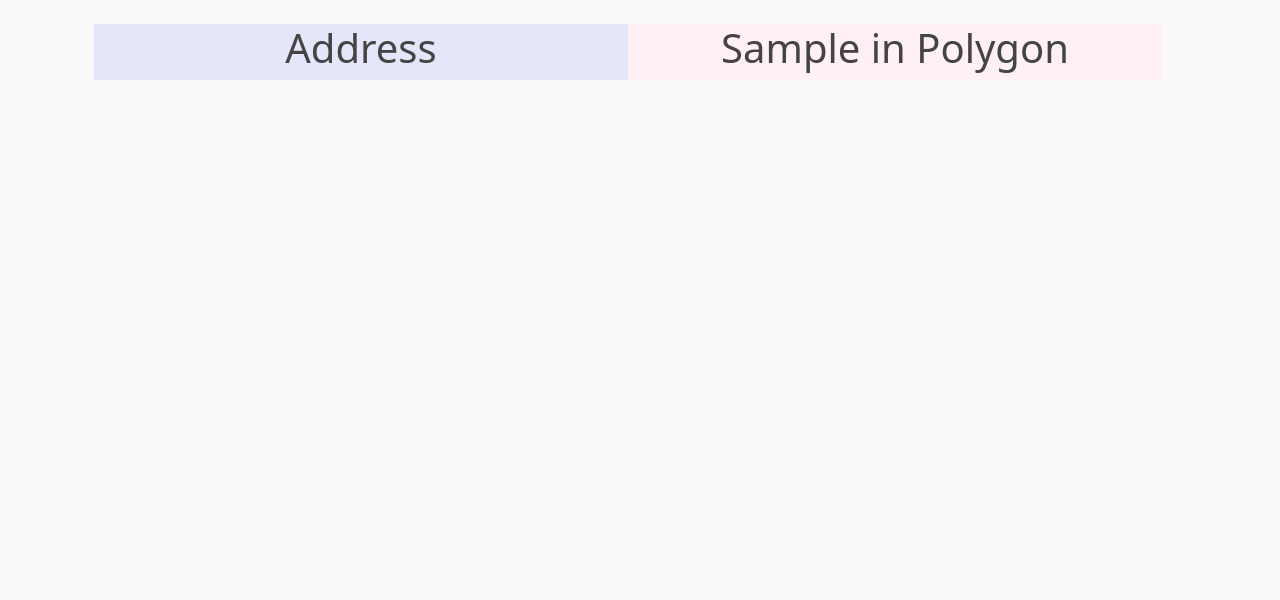
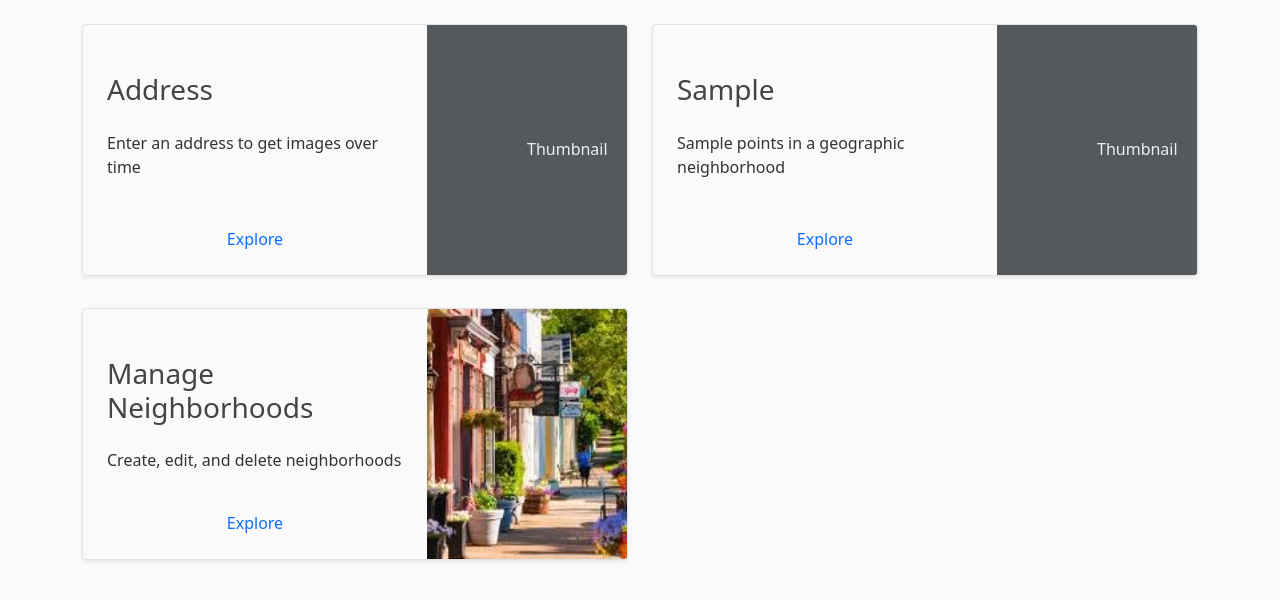
Before and after one commit to shayanpg/zoetrope, a Django app: page / in a window 1280 px wide. Shown: the part 56-656 px from the top of the page. Run offline with Django 3.2, Linux system fonts and the light colour scheme.

Commit message:
style frontpage UI

```diff
--- a/home/templates/home/home.html
+++ b/home/templates/home/home.html
@@ -1,11 +1,55 @@
 {% extends "base.html" %}
+{% load static %}
 {% block content %}
-<div class="row container-fluid">
-  <div class="col" style="background-color:lavender;">
-    <a href="{% url 'gsv-address' %}"><h1>Address</h1></a>
+<!-- TODO: Convert into for loop (nested?) -->
+<div class="row mb-2">
+  <div class="col-md-6">
+    <div class="row g-0 border rounded overflow-hidden flex-md-row mb-4 shadow-sm h-md-250 position-relative">
+      <div class="col p-4 d-flex flex-column position-static">
+        <br>
+        <h3 class="mb-0">Address</h3>
+        <br>
+        <p class="card-text mb-auto">Enter an address to get images over time</p>
+        <a href="{% url 'gsv-address' %}" class="stretched-link">Explore</a>
+      </div>
+      <div class="col-auto d-none d-lg-block">
+        <svg class="bd-placeholder-img" width="200" height="250" xmlns="http://www.w3.org/2000/svg" role="img" aria-label="Placeholder: Thumbnail" preserveAspectRatio="xMidYMid slice" focusable="false"><title>Placeholder</title><rect width="100%" height="100%" fill="#55595c"/><text x="50%" y="50%" fill="#eceeef" dy=".3em">Thumbnail</text></svg>
+
+      </div>
+    </div>
   </div>
-  <div class="col" style="background-color:lavenderblush;">
-    <a href="{% url 'gsv-sample' %}"><h1>Sample in Polygon</h1></a>
+  <div class="col-md-6">
+    <div class="row g-0 border rounded overflow-hidden flex-md-row mb-4 shadow-sm h-md-250 position-relative">
+      <div class="col p-4 d-flex flex-column position-static">
+        <br>
+        <h3 class="mb-0">Sample</h3>
+        <br>
+        <p class="mb-auto">Sample points in a geographic neighborhood</p>
+        <a href="{% url 'gsv-sample' %}" class="stretched-link">Explore</a>
+      </div>
+      <div class="col-auto d-none d-lg-block">
+        <svg class="bd-placeholder-img" width="200" height="250" xmlns="http://www.w3.org/2000/svg" role="img" aria-label="Placeholder: Thumbnail" preserveAspectRatio="xMidYMid slice" focusable="false"><title>Placeholder</title><rect width="100%" height="100%" fill="#55595c"/><text x="50%" y="50%" fill="#eceeef" dy=".3em">Thumbnail</text></svg>
+
+      </div>
+    </div>
   </div>
 </div>
+
+<div class="row mb-2">
+  <div class="col-md-6">
+    <div class="row g-0 border rounded overflow-hidden flex-md-row mb-4 shadow-sm h-md-250 position-relative">
+      <div class="col p-4 d-flex flex-column position-static">
+        <br>
+        <h3 class="mb-0">Manage Neighborhoods</h3>
+        <br>
+        <p class="card-text mb-auto">Create, edit, and delete neighborhoods</p>
+        <a href="#" class="stretched-link">Explore</a>
+      </div>
+      <div class="col-auto d-none d-lg-block">
+        <img src="{% static 'home/neighborhood.jpg' %}" alt="Neighborhood" width="200" height="250">
+      </div>
+    </div>
+  </div>
+</div>
+
 {% endblock content %}
--- a/static/main.css
+++ b/static/main.css
@@ -12,8 +12,14 @@ ul {
   margin: 0;
 }
 
-.bg-steel {
-  background-color: #5f788a;
+a:link, a:visited, a:hover, a:active {
+  text-align: center;
+  text-decoration: none;
+}
+
+.bg-nav {
+  /* background-color: #5f788a; */
+  background-color: #687890
 }
 
 .site-header .navbar-nav .nav-link {
--- a/templates/base.html
+++ b/templates/base.html
@@ -5,6 +5,7 @@
     <!-- Required meta tags -->
     <meta charset="utf-8">
     <meta name="viewport" content="width=device-width, initial-scale=1">
+    <meta name="author" content="Shayan Ghosh, using Bootstrap examples">
 
     <!-- Bootstrap CSS -->
     <link href="https://cdn.jsdelivr.net/npm/bootstrap@5.0.1/dist/css/bootstrap.min.css" rel="stylesheet" integrity="sha384-+0n0xVW2eSR5OomGNYDnhzAbDsOXxcvSN1TPprVMTNDbiYZCxYbOOl7+AMvyTG2x" crossorigin="anonymous">
@@ -17,16 +18,10 @@
         <title>Zoetrope</title>
     {% endif %}
 
-    <style>
-      a:link, a:visited, a:hover, a:active {
-        text-align: center;
-        text-decoration: none;
-      }
-    </style>
   </head>
   <body>
     <header class="site-header">
-      <nav class="navbar navbar-expand-md navbar-dark bg-steel fixed-top">
+      <nav class="navbar navbar-expand-md navbar-dark bg-nav fixed-top">
         <div class="container">
           <a class="navbar-brand mr-4" href="{% url 'gsv-home' %}">Zoetrope</a>
           <button class="navbar-toggler" type="button" data-toggle="collapse" data-target="#navbarToggle" aria-controls="navbarToggle" aria-expanded="false" aria-label="Toggle navigation">
@@ -37,7 +32,6 @@
               <a class="nav-item nav-link" href="{% url 'gsv-home' %}">Home</a>
               <a class="nav-item nav-link" href="{% url 'gsv-about' %}">About</a>
             </div>
-            <!-- Navbar Right Side -->
             <div class="navbar-nav">
               <a class="nav-item nav-link" href="#">Login</a>
               <a class="nav-item nav-link" href="#">Register</a>
```
Also changed, not shown: home/static/home/neighborhood.jpg (added).
